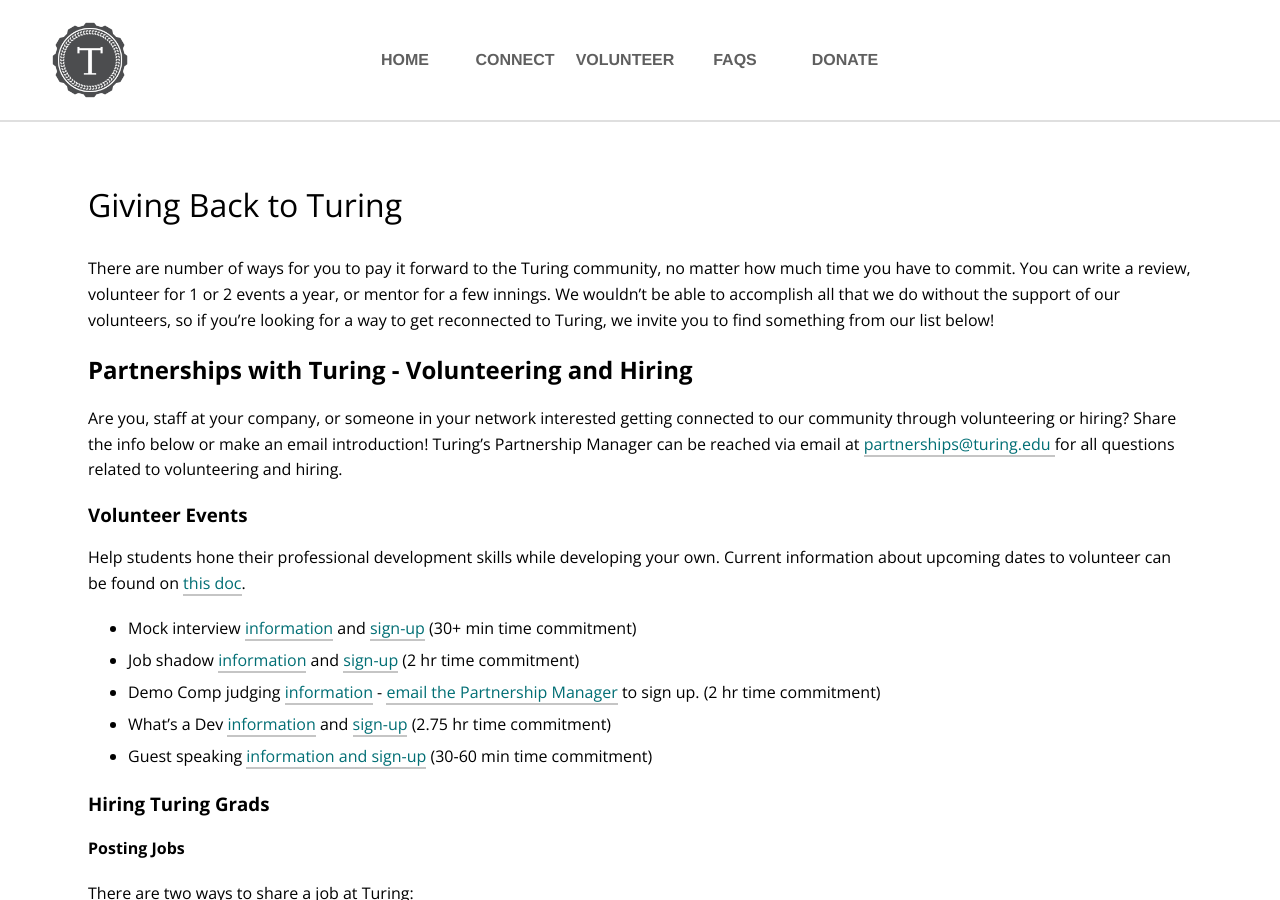
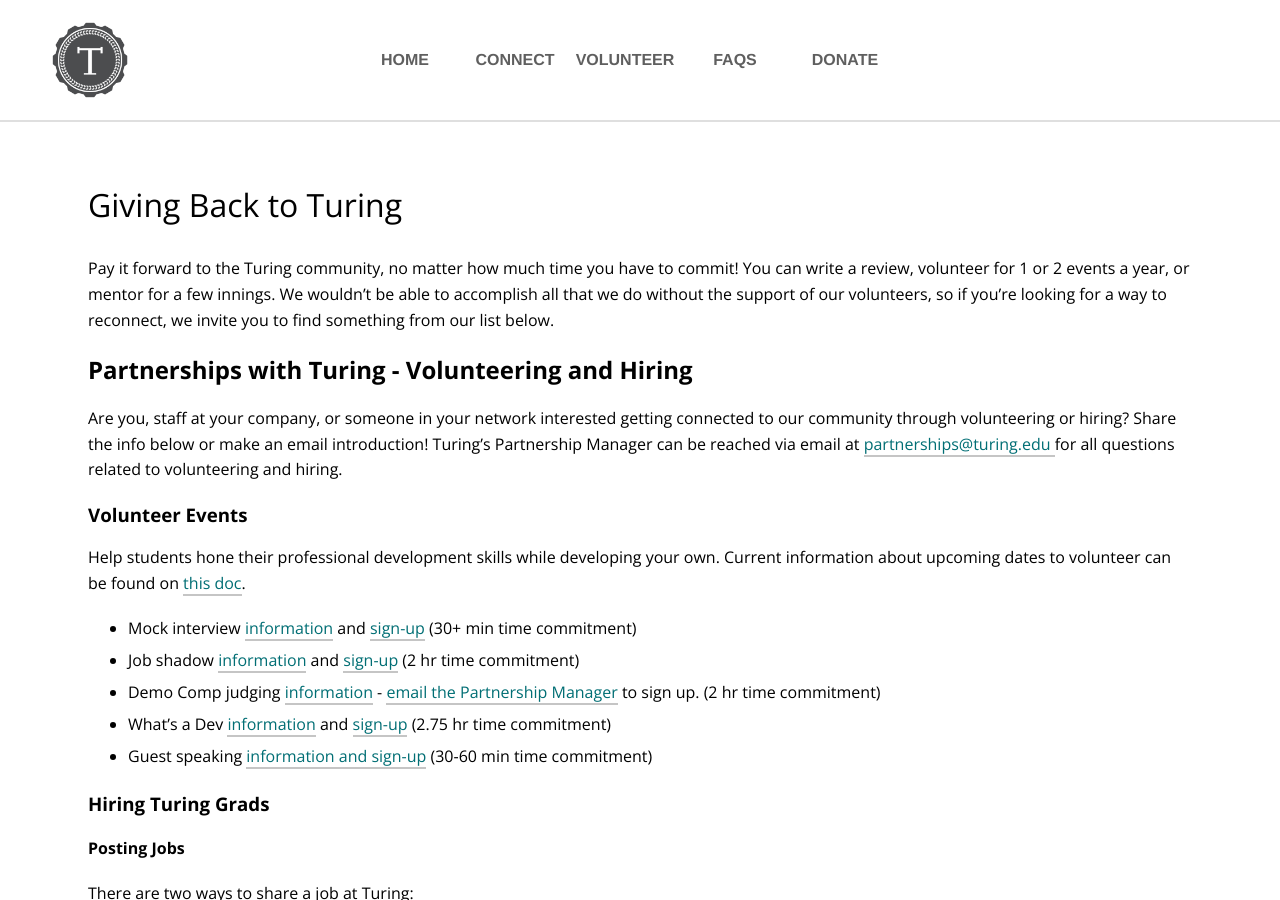
Before and after one commit to turingschool/alumni-site, a Jekyll site: the page built from volunteer.md, in a window 1280 px wide and 900 px high. Built offline with Jekyll 4.4.1, drawn with Linux system fonts in a browser that asks for light colours; nearby versions of some CDN libraries; comment, search, counter and statistics services are not loaded.

Commit message:
Update volunteer.md

```diff
--- a/volunteer.md
+++ b/volunteer.md
@@ -4,8 +4,7 @@ title: Giving Back to Turing
 permalink: /volunteer/
 ---
 
-There are number of ways for you to pay it forward to the Turing community, no matter how much time you have to commit. You can write a review, volunteer for 1 or 2 events a year, or mentor for a few innings. We wouldn't be able to accomplish all that we do without the support of our volunteers, so if you're looking for a way to get reconnected to Turing, we invite you to find something from our list below!
-
+Pay it forward to the Turing community, no matter how much time you have to commit! You can write a review, volunteer for 1 or 2 events a year, or mentor for a few innings. We wouldn't be able to accomplish all that we do without the support of our volunteers, so if you're looking for a way to reconnect, we invite you to find something from our list below.
 
 ## Partnerships with Turing - Volunteering and Hiring
 Are you, staff at your company, or someone in your network interested getting connected to our community through volunteering or hiring? Share the info below or make an email introduction! Turing's Partnership Manager can be reached via email at <a href="mailto:partnerships@turing.edu ">partnerships@turing.edu </a> for all questions related to volunteering and hiring.
```
